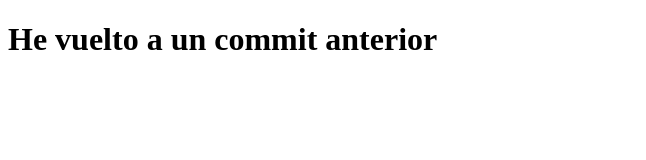
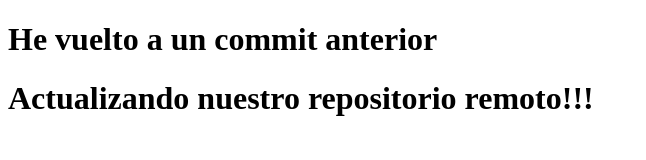
Before and after one commit to LamberDev/prueba, a plain HTML site: page index.html in a window 1280 px wide. Shown: the whole page, without its empty margins (0-646 px from the left). Drawn offline with Linux system fonts and the light colour scheme.

Commit message:
Cambios al index.html

```diff
--- a/index.html
+++ b/index.html
@@ -8,5 +8,7 @@
 </head>
 <body>
     <h1>He vuelto a un commit anterior</h1>
+	 <h1>Actualizando nuestro repositorio remoto!!!</h1>
+
 </body>
 </html>
```
